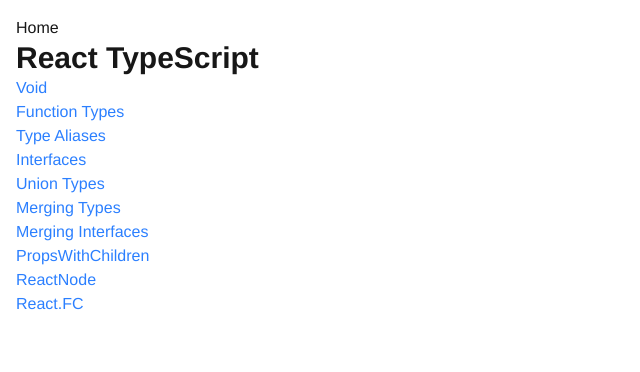
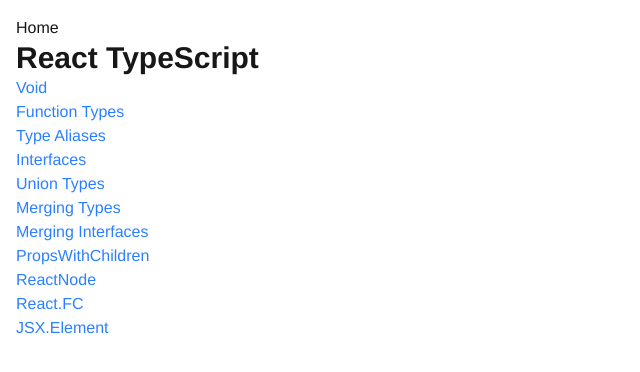
Before and after one commit to emanuelefavero/react-typescript, a Next.js app: page / in a window 1280 px wide. Shown: the top 372 px of the page, without its empty margins (0-640 px from the left). Built offline with nearby package versions, Linux system fonts and the light colour scheme.

Commit message:
feat: /jsx-element

```diff
--- /dev/null
+++ b/src/app/jsx-element/Component.tsx
@@ -0,0 +1,16 @@
+import { JSX } from 'react'
+
+type Props = {
+  title: string
+}
+
+export default function Component({ title }: Props): JSX.Element {
+  return <h2>{title}</h2>
+}
+
+/*
+// TIP: ReactElement is similar to JSX.Element but it is more specific, example:
+export default function Component({ title }: Props): ReactElement {
+  return <h2>{title}</h2>
+}
+*/
--- /dev/null
+++ b/src/app/jsx-element/page.tsx
@@ -0,0 +1,15 @@
+import Component from './Component'
+
+// * JSX.Element is a type that represents the return value of a React component (which is a JSX element)
+
+// TIP: Use JSX.Element when you want to make sure that the component returns a valid JSX element
+// TIP: ReactElement is similar to JSX.Element but it is more specific and allows to define the type of the props
+
+export default function Page() {
+  return (
+    <>
+      <h1>JSX.Element</h1>
+      <Component title='Hello'></Component>
+    </>
+  )
+}
--- a/src/app/page.tsx
+++ b/src/app/page.tsx
@@ -36,6 +36,9 @@
         <li>
           <Link href='/react-fc'>React.FC</Link>
         </li>
+        <li>
+          <Link href='/jsx-element'>JSX.Element</Link>
+        </li>
       </ul>
     </>
   )
```
